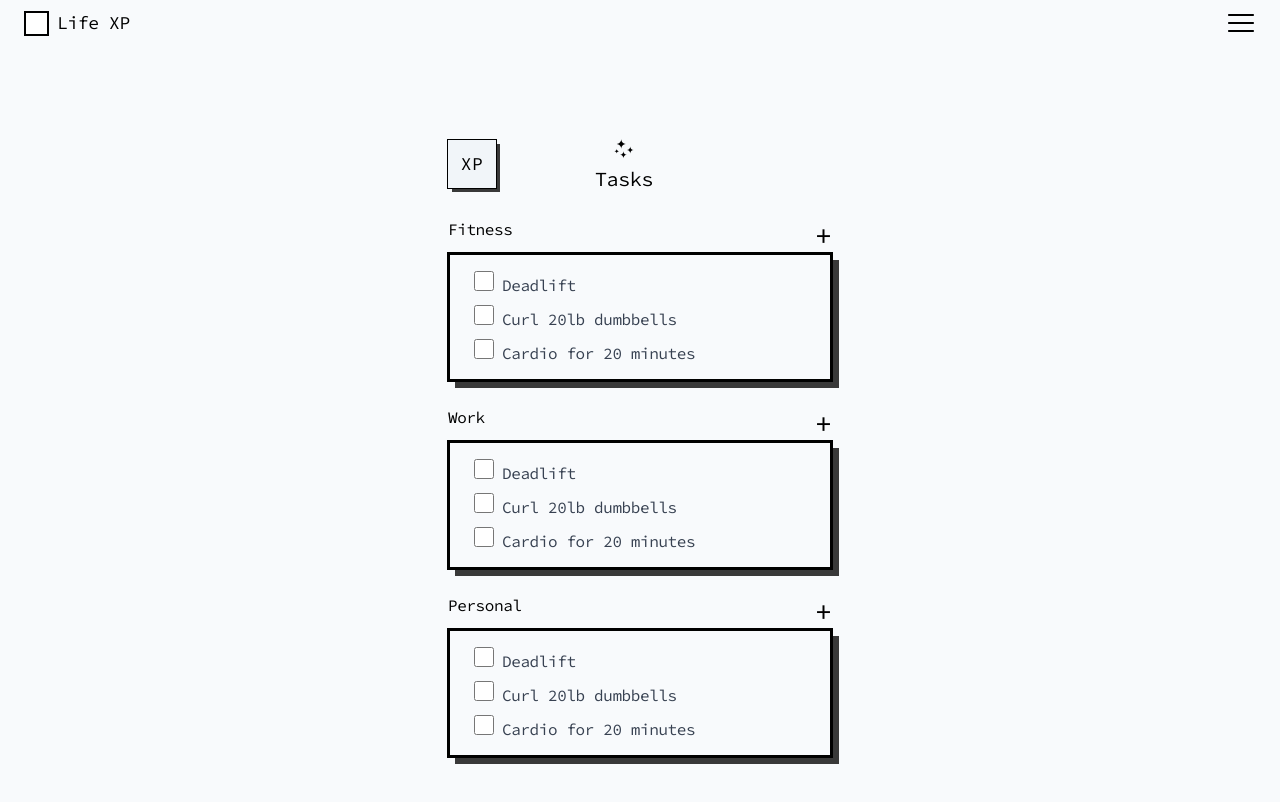
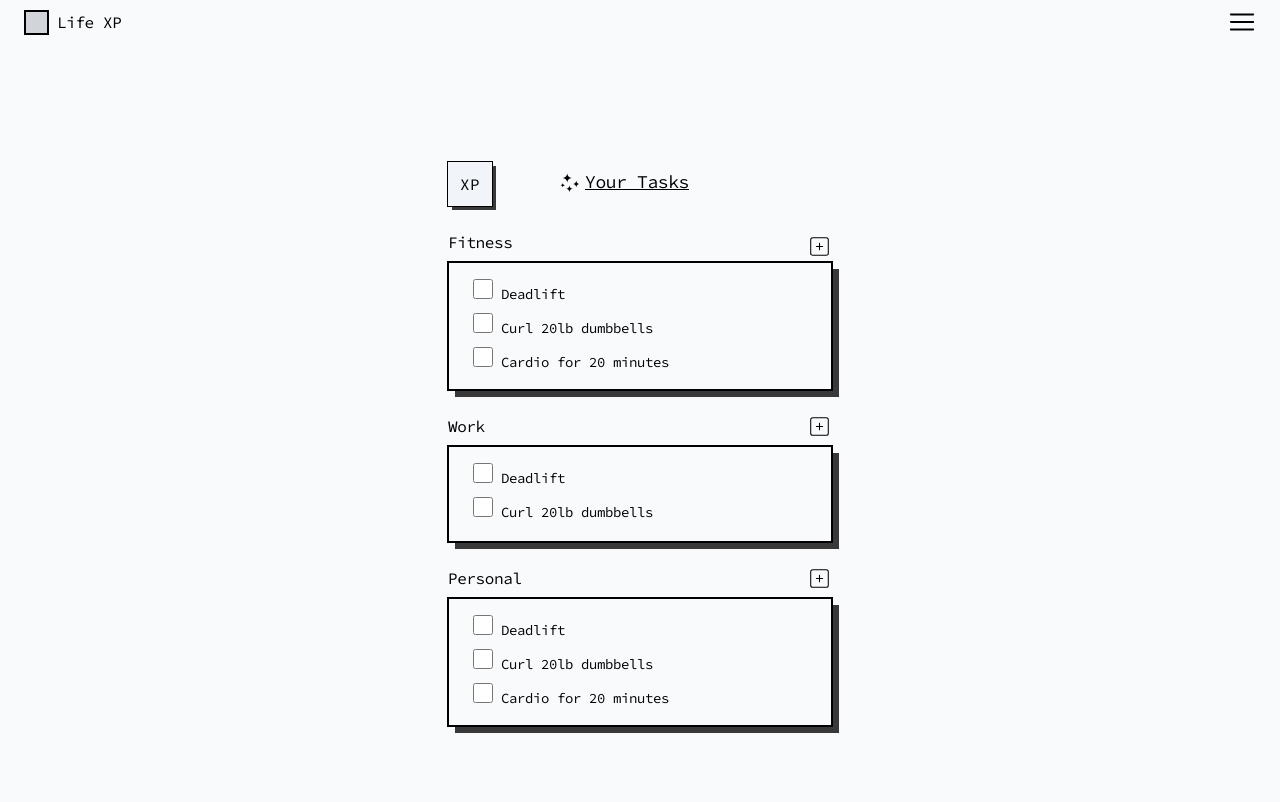
Before and after one commit to LifeXPOnline/LifeXP, a React (Vite) app: page / in a window 1280 px wide. Shown: the top 802 px of the page. Built offline with nearby package versions, Linux system fonts and the light colour scheme.

Commit message:
more features

```diff
--- a/src/App.tsx
+++ b/src/App.tsx
@@ -1,5 +1,6 @@
 import Navbar from "./Components/Navbar"
 import Home from "./Components/Home"
+import './index.css'
 function App() {
 
   return (
--- a/src/Components/Navbar.tsx
+++ b/src/Components/Navbar.tsx
@@ -13,12 +13,16 @@ const Navbar = () =>{
     return(
     <div >
         {/* options not opened */}
-        <div className='flex flex-row justify-between py-2' >
+        <div className='flex flex-row justify-between py-2 z-50' >
             <div className='flex flex-row justify-center items-center space-x-2'>
-                <div className='bg-white border-2 border-black w-[25px] h-[25px] ml-6'></div><h1 className='text-lg'>Life XP</h1>
+                <div className='bg-gray-300 border-2 border-black w-[25px] h-[25px] ml-6'></div>
+                <h1 className='text-md'>Life XP</h1>
             </div>
             <div className=''>
-                <RxHamburgerMenu size={30} className='cursor-pointer mr-6' onClick={()=>{setHamburgerOption(!hamburgerOption)}}/>
+                <RxHamburgerMenu
+                    size={28}
+                    className='cursor-pointer mr-6'
+                    onClick={()=>{setHamburgerOption(!hamburgerOption)}}/>
             </div>
         </div>
 
@@ -27,7 +31,7 @@ const Navbar = () =>{
 
             <div className='absolute top-3 right-4'>
                 <RxHamburgerMenu
-                    size={30}
+                    size={28}
                     className='cursor-pointer'
                     onClick={()=>{setHamburgerOption(!hamburgerOption)}}
                 />
--- a/src/Components/Tasks.tsx
+++ b/src/Components/Tasks.tsx
@@ -1,17 +1,21 @@
 import { WiStars } from "react-icons/wi";
+import { CiSquarePlus } from "react-icons/ci";
+
+
 
 const Tasks = () => {
     return (
         <div className="flex flex-col justify-center items-center h-screen space-y-6">
 
             <div className="flex flex-row  items-center justify-between w-96">
-                <div className="ml-0 flex items-center justify-center h-12 w-12 border-1
-                bg-slate-100 border-black shadow-sharp-sm cursor-pointer">
-                    <h1 className="tracking-wide text-lg">XP</h1>
+                <div className="ml-0 flex items-center justify-center h-11 w-11 border-1
+                                bg-slate-100 border-black shadow-sharp-sm cursor-pointer
+                                hover:translate-y-[-5px] transition-transform duration-200">
+                    <h1 className="tracking-wide ">XP</h1>
                 </div>
-                <div className="flex flex-col items-center mr-20">
+                <div className="flex row items-center mr-20">
                     <WiStars size = {30}/>
-                    <h1 className="text-xl">Tasks</h1>
+                    <h1 className="text-lg underline mb-1">Your Tasks</h1>
                 </div>
                 <div>
 
@@ -20,20 +24,20 @@ const Tasks = () => {
 
             {/* Fitness */}
             <div className=" ">
-                <div className="flex justify-between"><h1 className="text-normal mb-2">Fitness</h1> <h1 className="text-3xl cursor-pointer">+</h1></div>
-                <div className="w-96 h-32 border-2 custom-gray border-black shadow-sharp " >
+                <div className="flex justify-between"><h1 className="text-normal mb-2">Fitness</h1> <button className=""><CiSquarePlus size = {25}/></button></div>
+                <div className="w-96 h-32 border custom-gray border-black shadow-sharp  cursor-pointer hover:translate-y-[-5px] transition-transform duration-200 cursor-pointer" >
                     <div className="ml-6 mt-4 space-y-2">
                         <form>
-                            <input type="checkbox" name="category" id="fitness" className="form-radio h-5 w-5 text-gray-600" />
-                            <label htmlFor="fitness" className="ml-2 text-gray-700">Deadlift</label>
+                            <input type="checkbox" name="category" id="fitness" className="custom-checkbox form-radio h-5 w-5 text-gray-600" />
+                            <label htmlFor="fitness" className="ml-2 text-sm">Deadlift</label>
                         </form>
                         <form>
-                            <input type="checkbox" name="category" id="fitness" className="form-radio h-5 w-5 text-black-600" />
-                            <label htmlFor="fitness" className="ml-2 text-gray-700">Curl 20lb dumbbells</label>
+                            <input type="checkbox" name="category" id="fitness" className="custom-checkbox form-radio h-5 w-5 text-black-600" />
+                            <label htmlFor="fitness" className="ml-2 text-sm">Curl 20lb dumbbells</label>
                         </form>
                         <form>
-                            <input type="checkbox" name="category" id="fitness" className="form-radio h-5 w-5 text-gray-600" />
-                            <label htmlFor="fitness" className="ml-2 text-gray-700">Cardio for 20 minutes</label>
+                            <input type="checkbox" name="category" id="fitness" className="custom-checkbox form-radio h-5 w-5 text-gray-600" />
+                            <label htmlFor="fitness" className="ml-2 text-sm">Cardio for 20 minutes</label>
                         </form>
                     </div>
                 </div>
@@ -41,41 +45,46 @@ const Tasks = () => {
 
             {/* Work */}
             <div>
-                <div className="flex justify-between"><h1 className="text-normal mb-2">Work</h1> <h1 className="text-3xl cursor-pointer">+</h1></div>
-                <div className="w-96 h-32 border-2 custom-gray border-black shadow-sharp ">
+                <div className="flex justify-between">
+                    <h1 className="text-normal mb-2">Work</h1>
+                    <CiSquarePlus className="cursor-pointer"
+                                    size = {25}/>
+                </div>
+                <div className="w-96 h-24 border custom-gray border-black shadow-sharp hover:translate-y-[-5px] transition-transform duration-200 cursor-pointer">
                     <div className="ml-6 mt-4 space-y-2">
                         <form>
-                            <input type="checkbox" name="category" id="fitness" className="form-radio h-5 w-5 text-gray-600" />
-                            <label htmlFor="fitness" className="ml-2 text-gray-700">Deadlift</label>
+                            <input type="checkbox" name="category" id="fitness" className="custom-checkbox form-radio h-5 w-5 text-gray-600" />
+                            <label htmlFor="fitness" className="ml-2 text-sm">Deadlift</label>
                         </form>
                         <form>
-                            <input type="checkbox" name="category" id="fitness" className="form-radio h-5 w-5 text-black-600" />
-                            <label htmlFor="fitness" className="ml-2 text-gray-700">Curl 20lb dumbbells</label>
+                            <input type="checkbox" name="category" id="fitness" className="custom-checkbox form-radio h-5 w-5 text-black-600" />
+                            <label htmlFor="fitness" className="ml-2 text-sm">Curl 20lb dumbbells</label>
                         </form>
-                        <form>
-                            <input type="checkbox" name="category" id="fitness" className="form-radio h-5 w-5 text-gray-600" />
-                            <label htmlFor="fitness" className="ml-2 text-gray-700">Cardio for 20 minutes</label>
-                        </form>
+
                     </div>
                 </div>
             </div>
 
             {/* Personal */}
             <div>
-                <div className="flex justify-between"><h1 className="text-normal mb-2">Personal</h1> <h1 className="text-3xl cursor-pointer">+</h1></div>
-                <div className="w-96 h-32 border-2 custom-gray border-black shadow-sharp ">
+                <div className="flex justify-between">
+                    <h1 className="text-normal mb-2">Personal</h1>
+                    <CiSquarePlus className="cursor-pointer"
+                                    size = {25}/>
+                </div>
+                <div className="w-96 h-32 border custom-gray border-black shadow-sharp hover:translate-y-[-5px] transition-transform duration-200 cursor-pointer">
                     <div className="ml-6 mt-4 space-y-2">
                         <form>
-                            <input type="checkbox" name="category" id="fitness" className="form-radio h-5 w-5 text-gray-600" />
-                            <label htmlFor="fitness" className="ml-2 text-gray-700">Deadlift</label>
+                            <input type="checkbox" name="category" id="fitness" className="custom-checkbox form-radio h-5 w-5 text-gray-600" />
+                            <label htmlFor="fitness" className="ml-2 text-sm">Deadlift</label>
                         </form>
                         <form>
-                            <input type="checkbox" name="category" id="fitness" className="form-radio h-5 w-5 text-black-600" />
-                            <label htmlFor="fitness" className="ml-2 text-gray-700">Curl 20lb dumbbells</label>
+                            <input type="checkbox" name="category" id="fitness" className="custom-checkbox form-radio h-5 w-5 text-black-600" />
+                            <label htmlFor="fitness" className="ml-2 text-sm">Curl 20lb dumbbells</label>
                         </form>
                         <form>
-                            <input type="checkbox" name="category" id="fitness" className="form-radio h-5 w-5 text-gray-600 rounded-none" />
-                            <label htmlFor="fitness" className="ml-2 text-gray-700">Cardio for 20 minutes</label>
+                            <input type="checkbox" name="category" id="fitness" className="custom-checkbox form-radio h-5 w-5 text-gray-600 rounded-none" />
+                            <label htmlFor="fitness" className="ml-2 text-sm">Cardio for 20 minutes</label>
                         </form>
                     </div>
                 </div>
--- a/src/index.css
+++ b/src/index.css
@@ -1,3 +1,37 @@
 @tailwind base;
 @tailwind components;
 @tailwind utilities;
+
+
+.custom-checkbox {
+  border-radius: 0; /* Sharp edges */
+  border-width: 2px; /* Bolder border */
+  border-color: black; /* Darker border */
+  accent-color: #3a3a3a; /* Grayish-black check */
+}
+
+
+.hover-lift {
+    position: relative;
+    transition: transform 0.2s;
+  }
+
+  .hover-lift::before {
+    content: '';
+    position: absolute;
+    width: 100%;
+    height: 100%;
+    box-shadow: 0 4px 6px rgba(0, 0, 0, 0.1); /* Your shadow here */
+    top: 0;
+    left: 0;
+    z-index: -1;
+    transition: opacity 0.2s;
+  }
+
+  .hover-lift:hover {
+    transform: translateY(-5px);
+  }
+
+  .hover-lift:hover::before {
+    opacity: 0; /* Hide the shadow on hover */
+  }
```
